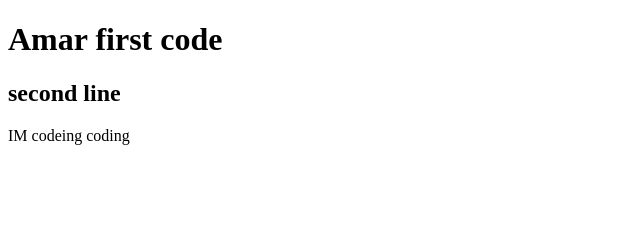
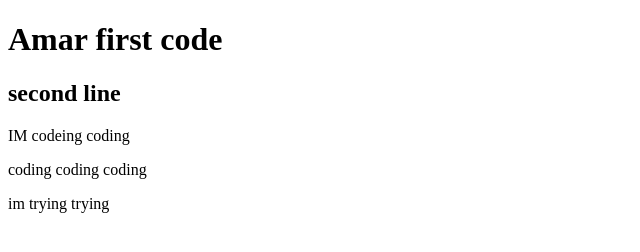
Before and after one commit to antara254/my-second-repo, a plain HTML site: page index.html in a window 1280 px wide. Shown: the whole page, without its empty margins (0-640 px from the left). Drawn offline with Linux system fonts and the light colour scheme.

Commit message:
modified

```diff
--- a/index.html
+++ b/index.html
@@ -5,11 +5,15 @@
     <meta http-equiv="X-UA-Compatible" content="IE=edge">
     <meta name="viewport" content="width=device-width, initial-scale=1.0">
     <title>My second github repo</title>
+    <link rel="stylesheet" href="style.css">
 </head>
 <body>
     <h1>Amar first code</h1>
     <h2>second line</h2>
     <p>IM codeing coding</p>
+    <P>coding coding coding</P>
+    <p>im trying trying</p>
+
 
 </body>
 </html>
```
Also changed, not shown: style.css (added).
